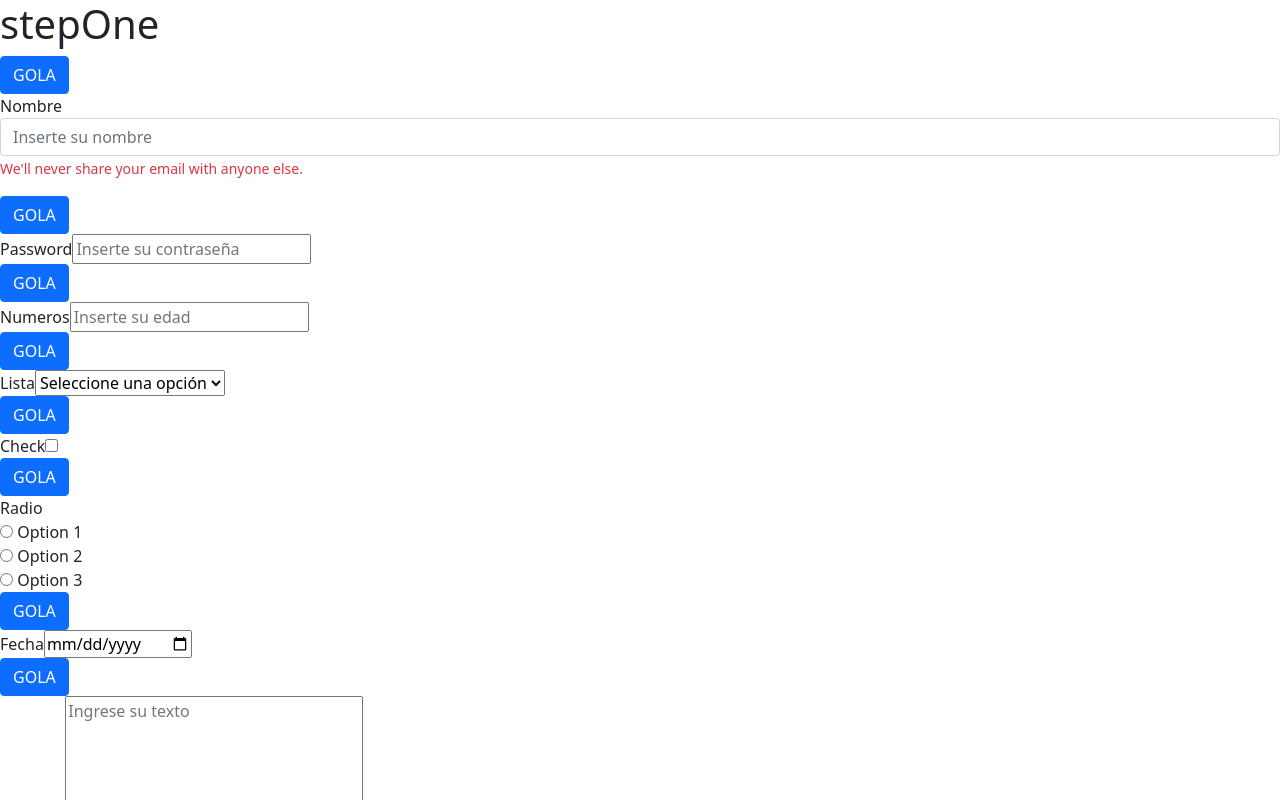
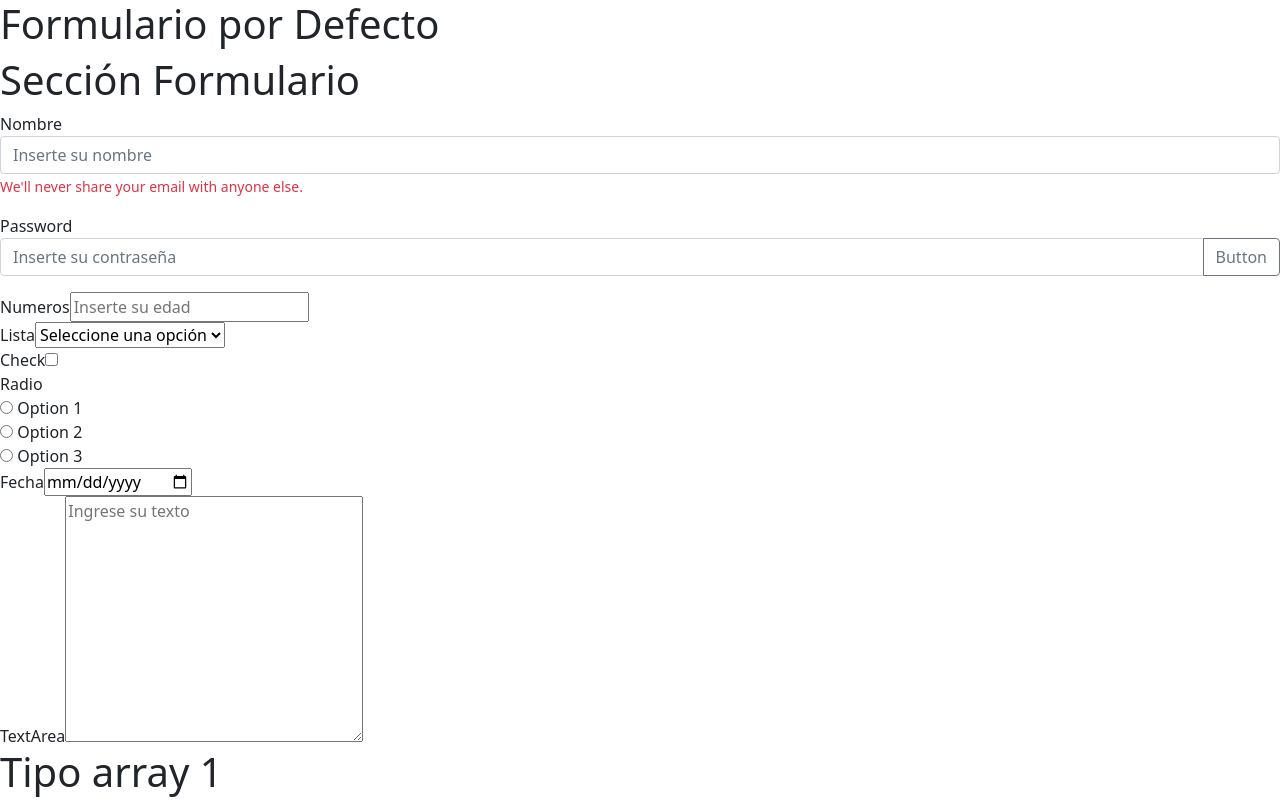
Before and after one commit to anrras/dynamic-form-json, an Angular app: page / in a window 1280 px wide. Shown: the top 800 px of the page. Built offline with nearby package versions, Linux system fonts and the light colour scheme.

Commit message:
Updated json form component

```diff
--- a/src/app/custom-form/components/json-form/json-form.component.html
+++ b/src/app/custom-form/components/json-form/json-form.component.html
@@ -1,24 +1,28 @@
 <form [formGroup]="form">
   <div *ngFor="let step of jsonFormData?.steps">
     <div [ngSwitch]="step.type">
+      <!-- Default -->
+      <div *ngSwitchCase="''">
+        <h1>{{step.title}} </h1>
+        <section *ngFor="let section of step.sections">
+          <ng-container *ngFor="let field of section.fields">
+            <!-- {{field | json}} -->
+          </ng-container>
+        </section>
+      </div>
       <!-- Group -->
       <div *ngSwitchCase="'GROUP'" [formGroupName]="step.id">
-        <h1>{{step.id}} </h1>
+        <h1>{{step.title}} </h1>
         <section *ngFor="let section of step.sections">
-          <div *ngFor="let field of section.fields">
+          <ng-container *ngFor="let field of section.fields">
 
-            <button class="btn btn-primary">GOLA</button>
             <!-- field options -->
-            <div [ngSwitch]="field.config.type">
+            <ng-container [ngSwitch]="field.config.type">
               <app-input-text *ngSwitchCase="'text'" [formControlName]="field.id" [field]="field">
               </app-input-text>
 
-
-              <div *ngSwitchCase="'password'">
-                <label [for]="field.id">{{field.config.label}}</label>
-                <input [id]="field.id" [type]="field.config.type" [formControlName]="field.id"
-                  [placeholder]="field.config.placeholder">
-              </div>
+              <app-input-password *ngSwitchCase="'password'" [formControlName]="field.id" [field]="field">
+              </app-input-password>
 
               <div *ngSwitchCase="'number'">
                 <label [for]="field.id">{{field.config.label}}</label>
@@ -70,10 +74,10 @@
                 </select>
               </div>
 
-            </div>
+            </ng-container>
 
 
-          </div>
+          </ng-container>
 
         </section>
       </div>
@@ -81,78 +85,11 @@
       <div *ngSwitchCase="'ARRAY'" [formArrayName]="step.id">
         <div *ngFor="let group of getFormArray(step.id).controls; let i = index">
           <div [formGroupName]="i">
-            <h1>{{step.id}} {{i + 1}}</h1>
+            <h1>{{step.title}} {{i + 1}}</h1>
             <section *ngFor="let section of step.sections">
 
               <div *ngFor="let field of section.fields">
-
-
                 <!-- field options -->
-                <!-- <div [ngSwitch]="field.config.type">
-                  <div *ngSwitchCase="'text'">
-                    <label [for]="field.id">{{field.config.label}}</label>
-                    <input [id]="field.id" [type]="field.config.type" [formControlName]="field.id"
-                      [placeholder]="field.config.placeholder">
-                  </div>
-
-                  <div *ngSwitchCase="'password'">
-                    <label [for]="field.id">{{field.config.label}}</label>
-                    <input [id]="field.id" [type]="field.config.type" [formControlName]="field.id"
-                      [placeholder]="field.config.placeholder">
-                  </div>
-
-                  <div *ngSwitchCase="'number'">
-                    <label [for]="field.id">{{field.config.label}}</label>
-                    <input [id]="field.id" [type]="field.config.type" [formControlName]="field.id"
-                      [placeholder]="field.config.placeholder">
-                  </div>
-
-                  <div *ngSwitchCase="'select'">
-                    <label [for]="field.id">{{field.config.label}}</label>
-                    <select [id]="field.id" [formControlName]="field.id" id="orderPersonId" name="orderPersonId">
-                      <option [value]="null" selected hidden>{{field.config.placeholder}}</option>
-                      <option *ngFor="let item of field.config.options" [value]="item.value">{{item.label}}</option>
-                    </select>
-                  </div>
-
-                  <div *ngSwitchCase="'checkbox'">
-                    <label [for]="field.id">{{field.config.label}}</label>
-                    <input [id]="field.id" [type]="field.config.type" [formControlName]="field.id"
-                      [placeholder]="field.config.placeholder">
-                  </div>
-
-                  <div *ngSwitchCase="'date'">
-                    <label [for]="field.id">{{field.config.label}}</label>
-                    <input [id]="field.id" [type]="field.config.type" [formControlName]="field.id"
-                      [placeholder]="field.config.placeholder">
-                  </div>
-
-                  <div *ngSwitchCase="'radio'">
-                    <label [for]="field.id">{{field.config.label}}</label>
-                    <div *ngFor="let enum of field.config.options">
-                      <label for="{{field.id + enum.value}}">
-                        <input [id]="field.id+enum.value" [value]='enum.value' type="radio"
-                          [formControlName]="field.id">
-                        {{enum.label}}
-                      </label>
-                    </div>
-                  </div>
-
-                  <div *ngSwitchCase="'textarea'">
-                    <label [for]="field.id">{{field.config.label}}</label>
-                    <textarea name="" id="" cols="30" rows="10" [formControlName]="field.id"
-                      [placeholder]="field.config.placeholder"></textarea>
-                  </div>
-
-                  <div *ngSwitchCase="'country'">
-                    <label [for]="field.id">{{field.config.label}}</label>
-                    <select [id]="field.id" [formControlName]="field.id" id="orderPersonId" name="orderPersonId">
-                      <option [value]="null" selected hidden>{{field.config.placeholder}}</option>
-                      <option *ngFor="let item of field.config.options" [value]="item.value">{{item.label}}</option>
-                    </select>
-                  </div>
-
-                </div> -->
 
               </div>
               <button (click)="removeArrayGroup(step.id, i)" *ngIf="i > 0">Eliminar</button>
--- a/src/app/custom-form/components/json-form/json-form.component.ts
+++ b/src/app/custom-form/components/json-form/json-form.component.ts
@@ -12,7 +12,8 @@ import {
   FormGroup,
   Validators,
 } from '@angular/forms';
-import { FormDTO, FieldDTO } from '../../models';
+import { FormDTO, FieldDTO, StepDTO } from '../../models';
+import { debounceTime, distinctUntilChanged } from 'rxjs/operators';
 
 @Component({
   selector: 'app-json-form',
@@ -26,6 +27,7 @@ export class JsonFormComponent implements OnChanges {
   constructor(private fb: FormBuilder) {
     this.form = this.fb.group({});
   }
+
   ngOnChanges(changes: SimpleChanges): void {
     if (!changes.jsonFormData.firstChange) {
       console.log(this.jsonFormData);
@@ -33,42 +35,53 @@ export class JsonFormComponent implements OnChanges {
     }
   }
 
-  createForm(form: any) {
-    for (const step of form.steps) {
-      if (step.type === 'GROUP') {
-        const newGroup = new FormGroup({});
+  createForm(jsonFormData: any) {
+    for (const step of jsonFormData.steps) {
+      if (step.type === '') {
+        this.createDefaultForm(step);
+      } else if (step.type === 'GROUP') {
+        this.createGroupForm(step);
+      } else if (step.type === 'ARRAY') {
+        this.createArrayForm(step);
+      }
+    }
+    this.checkRules();
+  }
 
+  createDefaultForm(step: StepDTO) {
     step.sections.map((section: any) => {
       section.fields.map((field: any) => {
         let validatorsToAdd = this.createValidators(field);
-            const newControl = new FormControl(
-              field.config.value,
-              validatorsToAdd
-            );
+        const newControl = new FormControl(field.config.value, validatorsToAdd);
+        this.form.addControl(field.id, newControl);
+      });
+    });
+  }
+
+  createGroupForm(step: StepDTO) {
+    const newGroup = new FormGroup({});
+    step.sections.map((section: any) => {
+      section.fields.map((field: any) => {
+        let validatorsToAdd = this.createValidators(field);
+        const newControl = new FormControl(field.config.value, validatorsToAdd);
         newGroup.addControl(field.id, newControl);
       });
     });
+    this.form.addControl(step.id, newGroup);
+  }
 
-        this.form.addControl(step.id, newGroup);
-      } else if (step.type === 'ARRAY') {
+  createArrayForm(step: StepDTO) {
     const newArray = new FormArray([]);
     const oneGroup = new FormGroup({});
-
     step.sections.map((section: any) => {
       section.fields.map((field: any) => {
         let validatorsToAdd = this.createValidators(field);
-            const newControl = new FormControl(
-              field.config.value,
-              validatorsToAdd
-            );
+        const newControl = new FormControl(field.config.value, validatorsToAdd);
         oneGroup.addControl(field.id, newControl);
       });
     });
-
     newArray.push(oneGroup);
     this.form.addControl(step.id, newArray);
-      }
-    }
   }
 
   createValidators(field: FieldDTO) {
@@ -119,6 +132,14 @@ export class JsonFormComponent implements OnChanges {
     return validatorsToAdd;
   }
 
+  checkRules() {
+    this.form.valueChanges
+      .pipe(debounceTime(300), distinctUntilChanged())
+      .subscribe((data) => {
+        console.log(data);
+      });
+  }
+
   getFormArray(key: string) {
     return <FormArray>this.form.controls[key];
   }
@@ -139,7 +160,10 @@ export class JsonFormComponent implements OnChanges {
 
   submitForm() {
     console.log('Form valid: ', this.form.valid);
-    console.log('Form values: ', this.form.value);
+    console.log('Form values: ', this.form);
+    Object.keys(this.form.controls).forEach((key) => {
+      console.log(key, this.form.controls[key].value);
+    });
   }
 
   // updateValuesOnFormDetails() {
```
Lines whose indentation alone changed are shown as unchanged.
